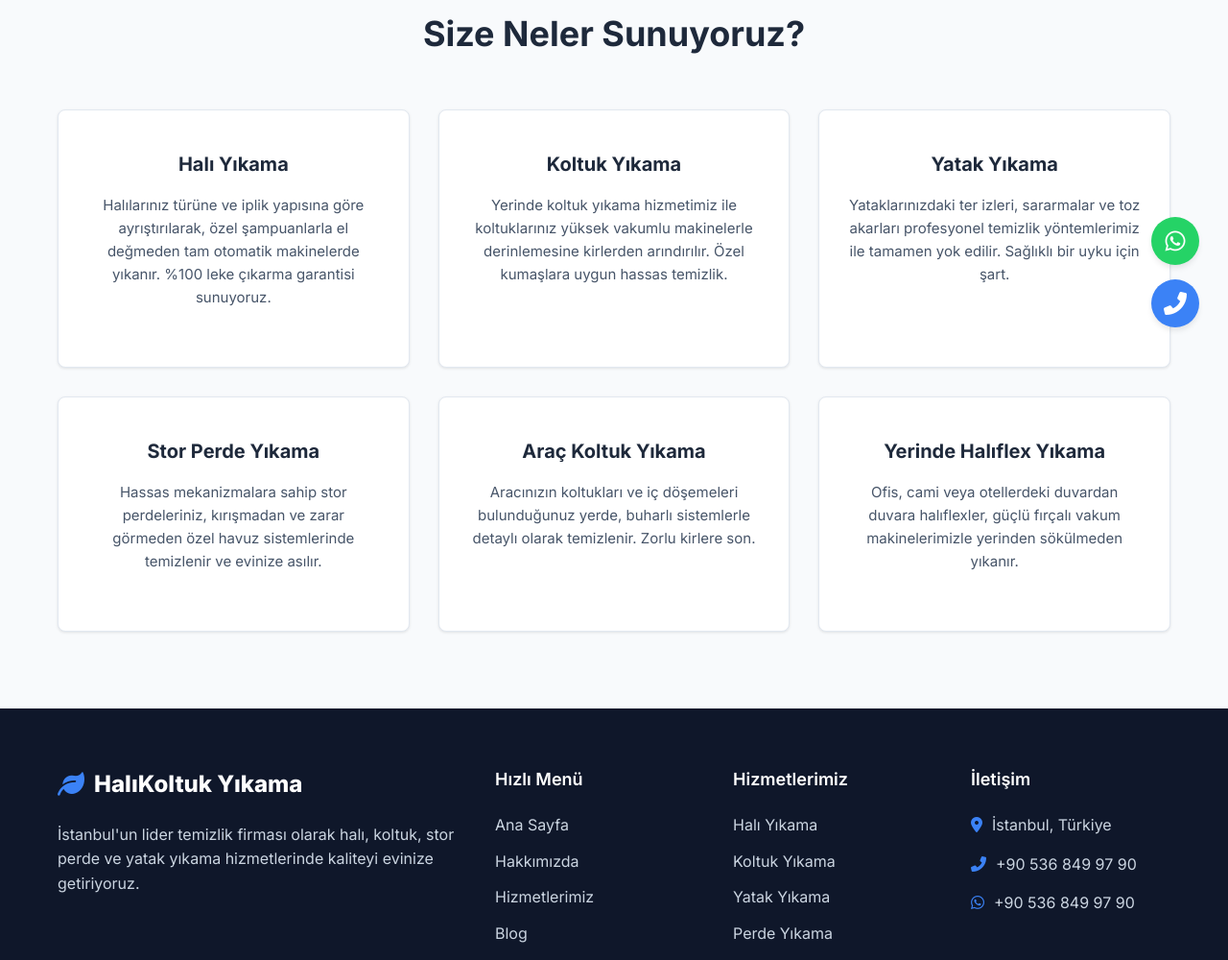
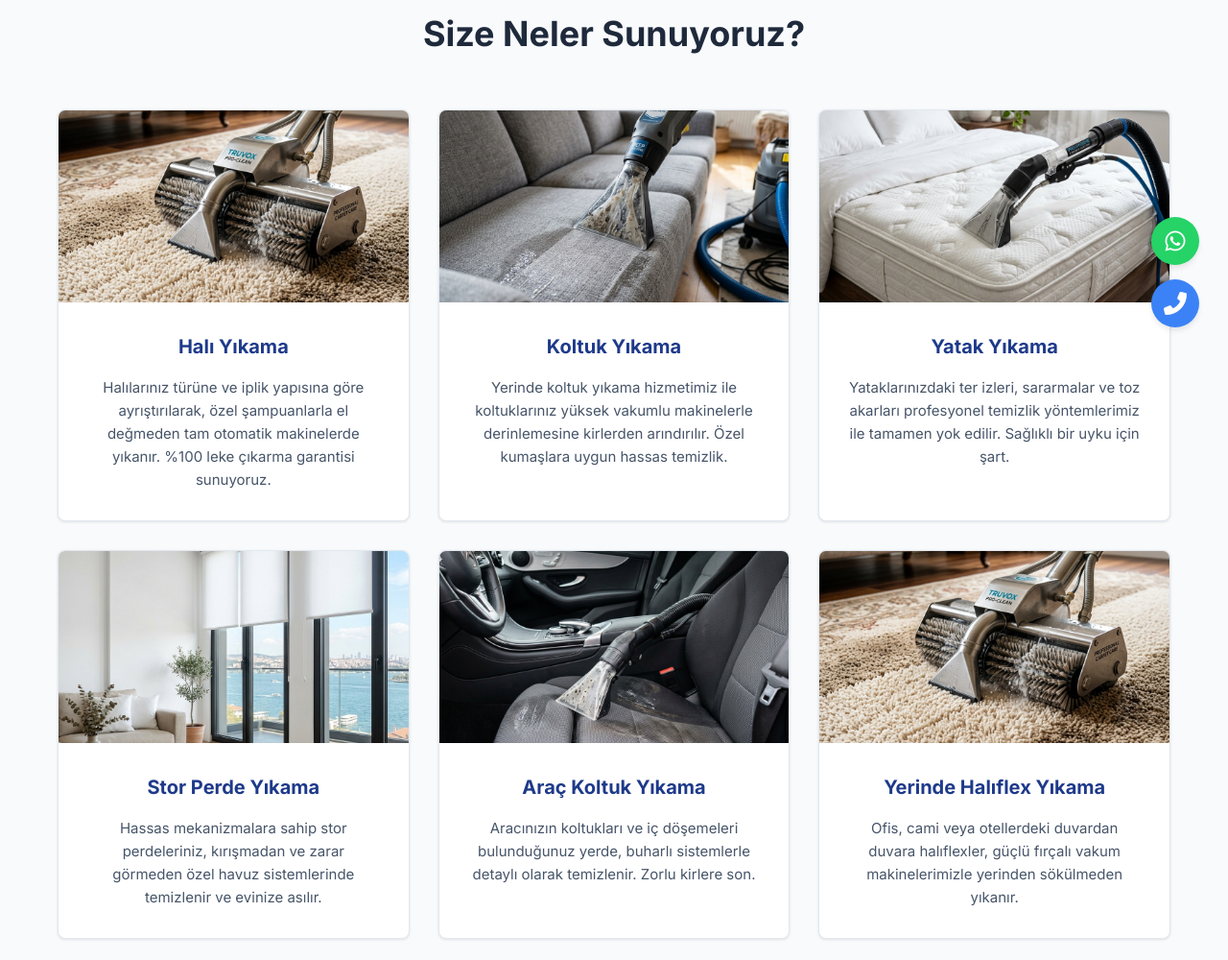
Before and after one commit to fatehaliyev/dayday2, a website: page public/hizmetler.html in a window 1280 px wide. Shown: the part 429-1429 px from the top of the page at 96% size. Drawn offline with Linux system fonts and the light colour scheme.

Commit message:
Added professional service images generated by AI

```diff
--- a/public/css/style.css
+++ b/public/css/style.css
@@ -103,11 +103,15 @@ header {
 /* Services Section */
 .services { padding: 80px 0; background: var(--bg-light); }
 .services-grid { display: grid; grid-template-columns: repeat(3, 1fr); gap: 30px; }
-.service-card { background: #fff; padding: 40px 30px; border-radius: var(--radius); text-align: center; box-shadow: var(--shadow-sm); border: 1px solid var(--border-color); transition: var(--transition); }
+.service-card { background: #fff; border-radius: var(--radius); text-align: center; box-shadow: var(--shadow-sm); border: 1px solid var(--border-color); transition: var(--transition); overflow: hidden; display: flex; flex-direction: column; }
 .service-card:hover { transform: translateY(-5px); box-shadow: var(--shadow-lg); border-color: var(--secondary); }
+.service-img { height: 200px; overflow: hidden; }
+.service-img img { width: 100%; height: 100%; object-fit: cover; transition: var(--transition); }
+.service-card:hover .service-img img { transform: scale(1.05); }
+.service-info { padding: 30px; flex-grow: 1; }
+.service-card h3 { font-size: 20px; margin-bottom: 15px; color: var(--primary); }
+.service-card p { color: var(--text-gray); font-size: 15px; margin-bottom: 0; }
 .service-icon { display: none; }
-.service-card h3 { font-size: 20px; margin-bottom: 15px; }
-.service-card p { color: var(--text-gray); font-size: 15px; margin-bottom: 20px; }
 
 /* Blog Section */
 .blog { padding: 80px 0; }
--- a/public/hizmetler.html
+++ b/public/hizmetler.html
@@ -47,34 +47,46 @@
         </div>
         <div class="services-grid">
           <div class="service-card">
-            <div class="service-icon"><i class="fas fa-rug"></i></div>
+            <div class="service-img"><img src="assets/images/service-hali.png" alt="Halı Yıkama"></div>
+            <div class="service-info">
               <h3>Halı Yıkama</h3>
               <p>Halılarınız türüne ve iplik yapısına göre ayrıştırılarak, özel şampuanlarla el değmeden tam otomatik makinelerde yıkanır. %100 leke çıkarma garantisi sunuyoruz.</p>
             </div>
+          </div>
           <div class="service-card">
-            <div class="service-icon"><i class="fas fa-couch"></i></div>
+            <div class="service-img"><img src="assets/images/service-koltuk.png" alt="Koltuk Yıkama"></div>
+            <div class="service-info">
               <h3>Koltuk Yıkama</h3>
               <p>Yerinde koltuk yıkama hizmetimiz ile koltuklarınız yüksek vakumlu makinelerle derinlemesine kirlerden arındırılır. Özel kumaşlara uygun hassas temizlik.</p>
             </div>
+          </div>
           <div class="service-card">
-            <div class="service-icon"><i class="fas fa-bed"></i></div>
+            <div class="service-img"><img src="assets/images/service-yatak.png" alt="Yatak Yıkama"></div>
+            <div class="service-info">
               <h3>Yatak Yıkama</h3>
               <p>Yataklarınızdaki ter izleri, sararmalar ve toz akarları profesyonel temizlik yöntemlerimiz ile tamamen yok edilir. Sağlıklı bir uyku için şart.</p>
             </div>
+          </div>
           <div class="service-card">
-            <div class="service-icon"><i class="fas fa-blinds"></i></div>
+            <div class="service-img"><img src="assets/images/service-perde.png" alt="Stor Perde Yıkama"></div>
+            <div class="service-info">
               <h3>Stor Perde Yıkama</h3>
               <p>Hassas mekanizmalara sahip stor perdeleriniz, kırışmadan ve zarar görmeden özel havuz sistemlerinde temizlenir ve evinize asılır.</p>
             </div>
+          </div>
           <div class="service-card">
-            <div class="service-icon"><i class="fas fa-car"></i></div>
+            <div class="service-img"><img src="assets/images/service-araba.png" alt="Araç Koltuk Yıkama"></div>
+            <div class="service-info">
               <h3>Araç Koltuk Yıkama</h3>
               <p>Aracınızın koltukları ve iç döşemeleri bulunduğunuz yerde, buharlı sistemlerle detaylı olarak temizlenir. Zorlu kirlere son.</p>
             </div>
+          </div>
           <div class="service-card">
-            <div class="service-icon"><i class="fas fa-building"></i></div>
+            <div class="service-img"><img src="assets/images/service-haliflex.png" alt="Yerinde Halıflex Yıkama"></div>
+            <div class="service-info">
               <h3>Yerinde Halıflex Yıkama</h3>
               <p>Ofis, cami veya otellerdeki duvardan duvara halıflexler, güçlü fırçalı vakum makinelerimizle yerinden sökülmeden yıkanır.</p>
+            </div>
           </div>
         </div>
       </div>
```
Also changed, not shown: public/index.html (+12 -6 lines), public/assets/images/service-araba.png (added), public/assets/images/service-hali.png (added), public/assets/images/service-haliflex.png (added), public/assets/images/service-koltuk.png (added), public/assets/images/service-perde.png (added), public/assets/images/service-yatak.png (added). Lines whose indentation alone changed are shown as unchanged.
